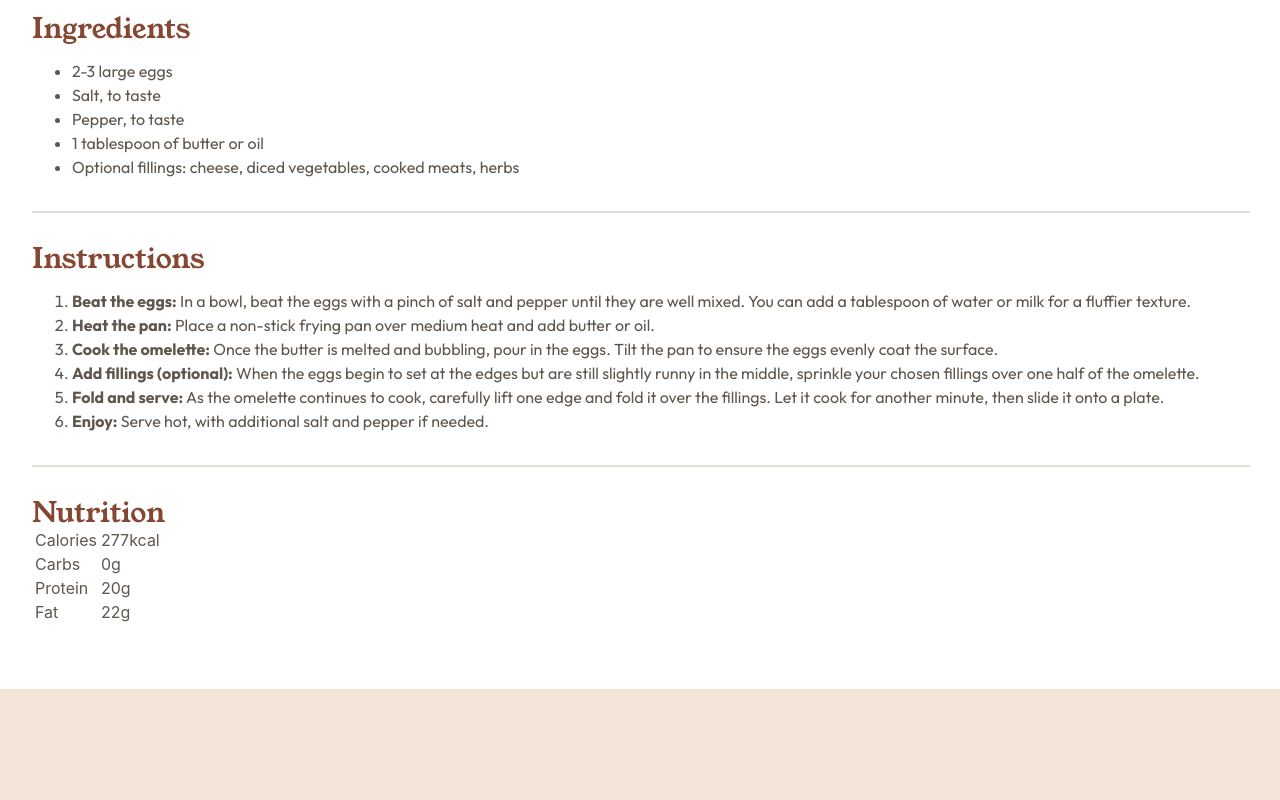
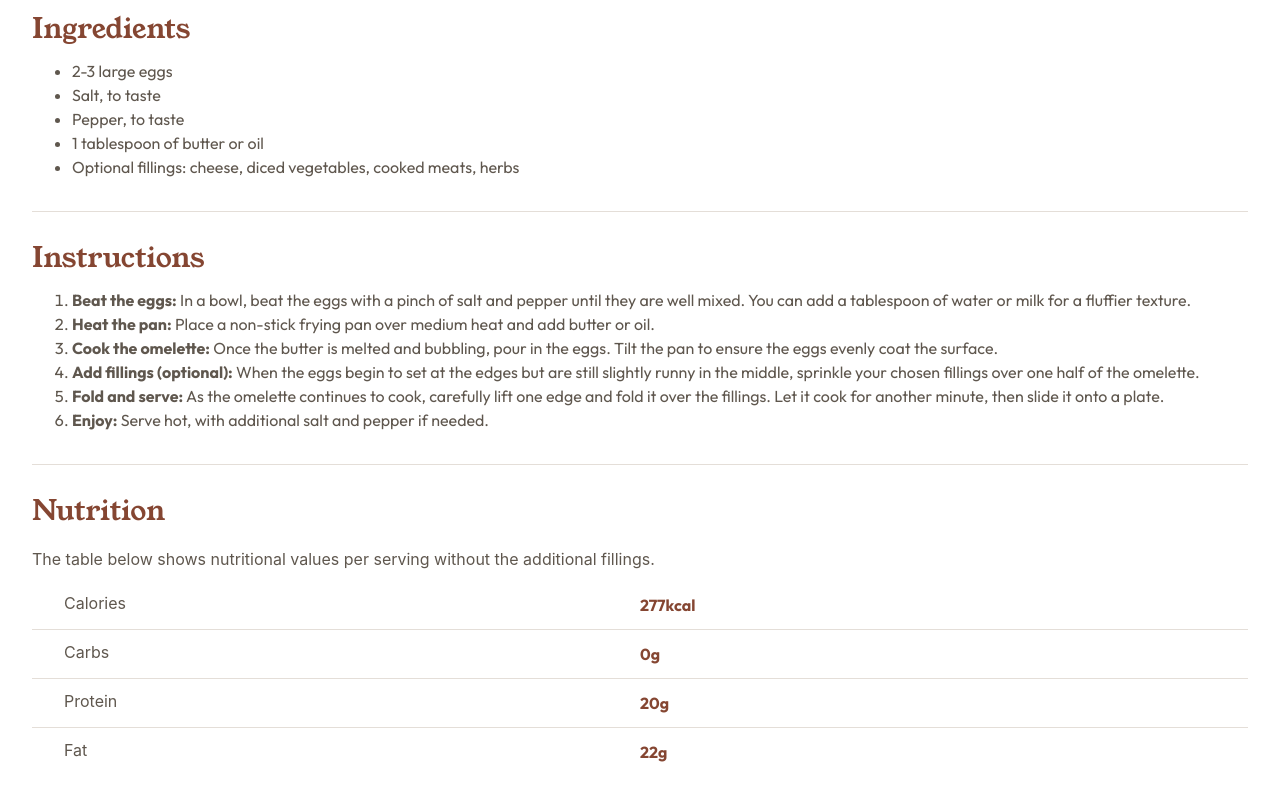
Before and after one commit to WeatherheadOnline/fem_Recipe-page, a React (Create React App) app: page / in a window 1280 px wide. Shown: the part 954-1754 px from the top of the page. Before the commit the page ends 1643 px from the top, so only its background shows below. Built offline with nearby package versions, Linux system fonts and the light colour scheme.

Commit message:
Styled table; fixed line widch on dividers

```diff
--- a/src/App.js
+++ b/src/App.js
@@ -117,7 +117,27 @@ const NutritionBox = function() {
   return (
     <div className="nutrition-box">
       <h2 className="text-preset-2">Nutrition</h2>
-      <table>
+      <p>The table below shows nutritional values per serving without the additional fillings.</p>
+      <div className="nutrition-table">
+        <div className="nutrition-table-row">
+          <p>Calories</p><span class="text-preset-4-bold">{Omelette.nutrition.calories}kcal</span>
+        </div>
+        <Line />
+        <div className="nutrition-table-row">
+          <p>Carbs</p><p><span class="text-preset-4-bold">{Omelette.nutrition.carbs}g</span></p>
+        </div>
+        <Line />
+        <div className="nutrition-table-row">
+          <p>Protein</p><p><span class="text-preset-4-bold">{Omelette.nutrition.protein}g</span></p>
+        </div>
+        <Line />
+        <div className="nutrition-table-row">
+          <p>Fat</p><p><span class="text-preset-4-bold">{Omelette.nutrition.fat}g</span></p>
+        </div>
+      </div>
+
+
+      {/* <table>
         <tbody>
           <tr>
             <td>Calories</td><td>{Omelette.nutrition.calories}kcal</td>
@@ -132,7 +152,8 @@ const NutritionBox = function() {
             <td>Fat</td><td>{Omelette.nutrition.fat}g</td>
           </tr>
         </tbody>
-      </table>
+      </table> */}
+
     </div>
   )
 }
--- a/src/styles-in-src.css
+++ b/src/styles-in-src.css
@@ -84,44 +84,71 @@ body {
     src: url(fonts/outfit/Outfit-VariableFont_wght.ttf);
 }
 
-/* vw-unit values need to be fine tuned */
 .text-preset-1 {
     font-family: "Young Serif";
     font-weight: 400;
-    font-size: min(4rem, 7vw);
+    font-size: min(4rem, 9.6vw);
     line-height: 100%;
     color: var(--stone-900);
 }
 .text-preset-2 {
     font-family: "Young Serif";
     font-weight: 400;
-    font-size: min(2.8rem, 5vw);
+    font-size: 2.8rem;
     line-height: 100%;
 }
 .text-preset-3 {
     font-family: "Outfit";
     font-weight: 600;
-    font-size: min(2rem, 4vw);
+    font-size: 2rem;
     line-height: 100%;
 }
 .text-preset-4 {
     font-family: "Outfit";
     font-weight: 400;
-    font-size: min(1.6rem, 3vw);
+    font-size: 1.6rem;
     line-height: 150%;
 }
 .text-preset-4-bold {
     font-family: "Outfit";
     font-weight: 700;
-    font-size: min(1.6rem, 3vw);
+    font-size: 1.6rem;
     line-height: 150%;
 }
 
 .divider-line {
     width: 100%;
     height: 0;
-    border: 1px solid var(--stone-150);
+    border-top: 1px solid var(--stone-150);
 }
+
+.nutrition-box > p {
+    margin: var(--spacing-300-24) 0;
+}
+
+.nutrition-box .divider-line {
+    margin: var(--spacing-150-12) 0;
+}
+
+.nutrition-table span {
+    color: var(--brown-800);
+}
+
+.nutrition-table-row {
+    display: grid;
+    grid-template-columns: 1fr 1fr;
+    padding: 0 var(--spacing-400-32);
+}
+
+/* .nutrition-table {
+    display: grid;
+    grid-template-columns: ;
+} */
+
+
+/* table {
+    width: 100%;
+} */
 
 .attribution { font-size: 11px; text-align: center; }
 .attribution a { color: hsl(228, 45%, 44%); }
```
